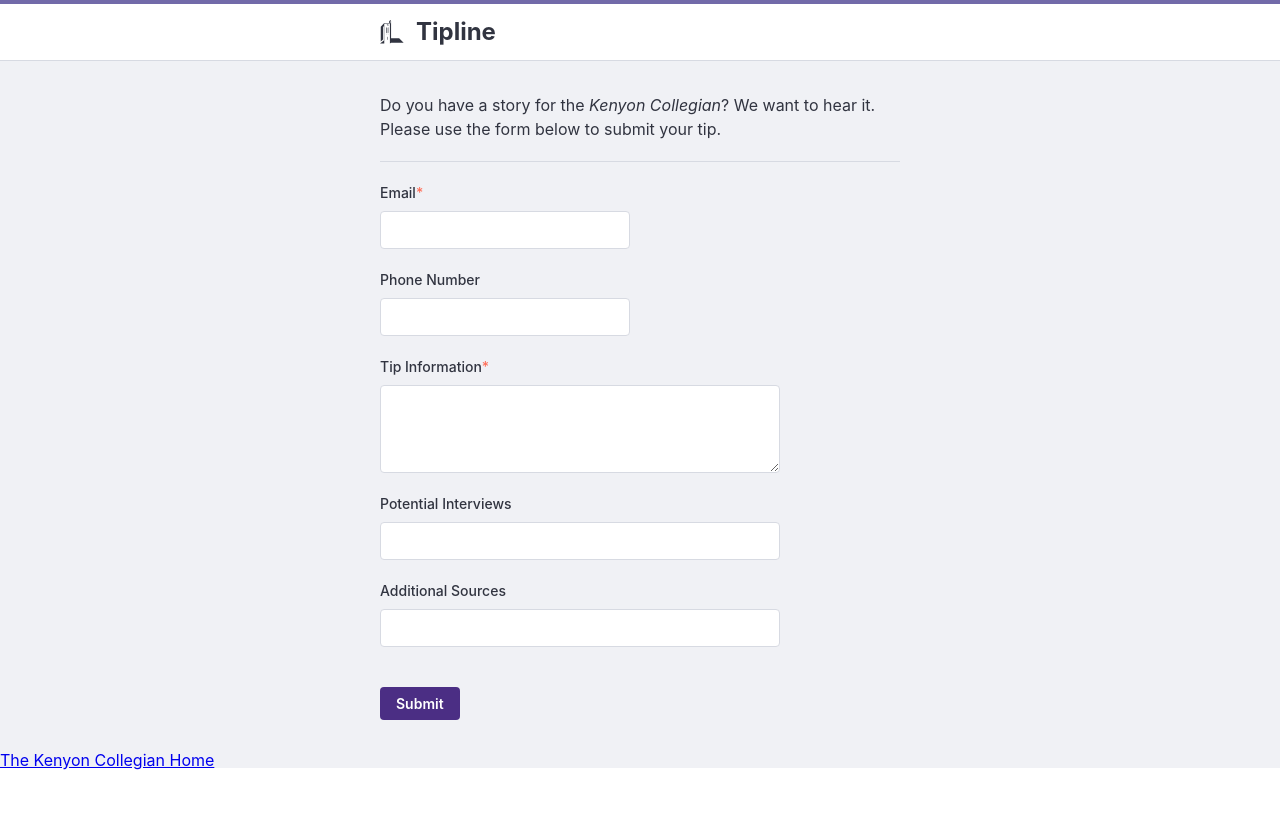
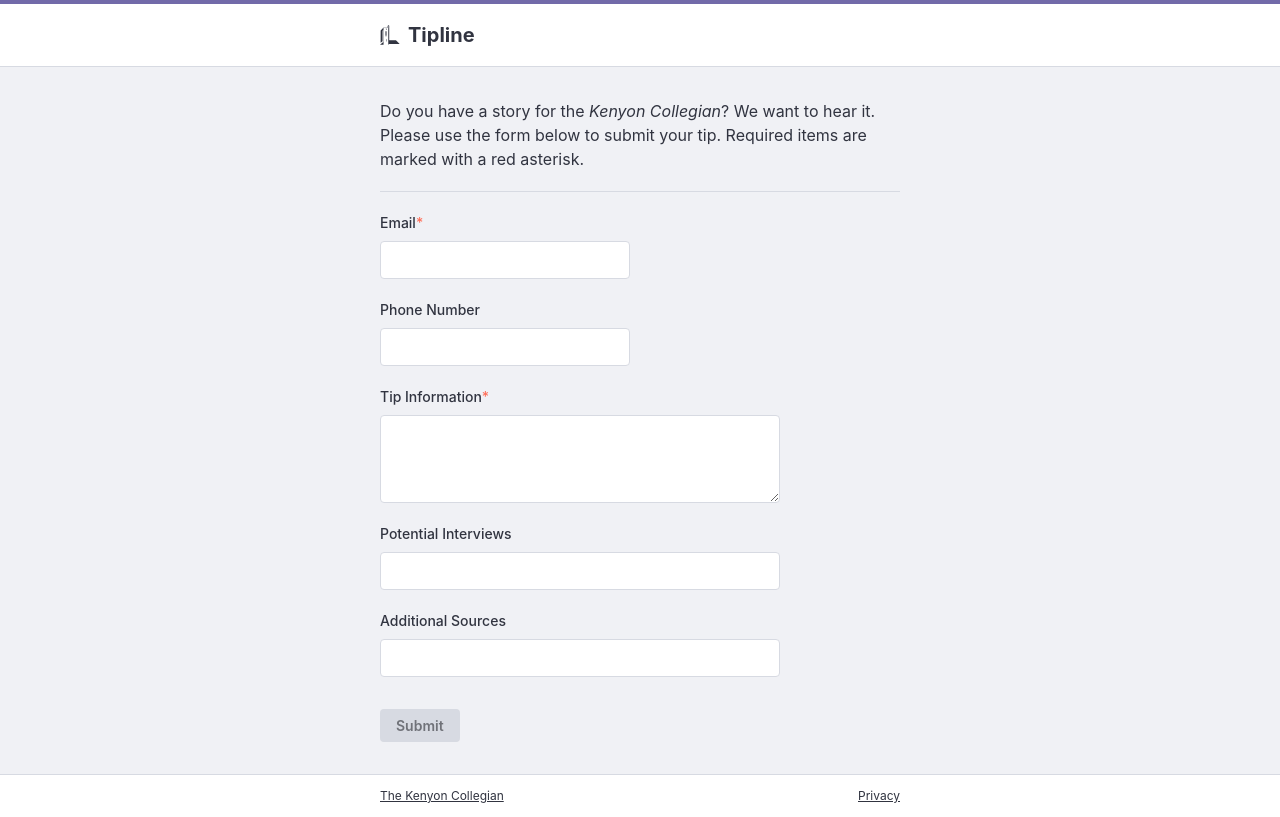
Before and after one commit to CMessinides/kenyon-collegian-tipline, a React (Create React App) app: page / in a window 1280 px wide. Built offline with nearby package versions, Linux system fonts and the light colour scheme.

Commit message:
Finish up static layout + styles

```diff
--- a/src/App.css
+++ b/src/App.css
@@ -1,9 +1,55 @@
 .app {
-  background-color: rgba(240, 241, 245, 1);
+  background-color: #f0f1f5;
   min-height: 100%;
+  line-height: 1.5;
 }
 
-.app--embedded {
-  padding-top: 61px;
-  padding-top: calc(3.5rem + 5px);
+.app__body {
+  margin: 0 auto;
+  max-width: 560px;
+  padding: 2rem 20px;
 }
+
+.app__intro {
+  padding-bottom: 1.25rem;
+  border-bottom: 1px #D7DAE2 solid;
+  margin-bottom: 1.25rem;
+}
+
+.app__intro em {
+  font-style: italic;
+}
+
+.app__footer {
+  padding: 0.75rem 0;
+  font-size: 0.75rem;
+  background-color: #FFF;
+  border-top: 1px #D7DAE2 solid;
+}
+
+.app__nav {
+  max-width: 560px;
+  padding: 0 20px;
+  margin: 0 auto;
+}
+
+.app__nav-list {
+  display: flex;
+}
+
+.app__nav-item--primary {
+  margin-right: auto;
+}
+
+.app__nav-link {
+  color: inherit;
+}
+
+.app__nav-item + .app__nav-item {
+  padding-left: 8px;
+}
+
+/* Embedded styles */
+.is-embedded .app {
+  padding-top: 57px;
+}
--- a/src/App.js
+++ b/src/App.js
@@ -12,25 +12,49 @@
   }
 
   componentDidMount() {
+    const embedded = window.parent !== window.top;
     this.setState({
-      embedded: window.parent !== window.top
+      embedded
     });
+    if (embedded) document.querySelector("html").classList.add("is-embedded");
   }
 
   render() {
     return (
-      <main className={this.state.embedded ? "app app--embedded" : "app"}>
-        <Header
-          embedded={this.state.embedded}
-        />
-        <Form
-          embedded={this.state.embedded}
-        />
-        <footer className="app__footer">
-          <a href="https://kenyoncollegian.com" className="app__footer-link">
-            The Kenyon Collegian Home
-          </a>
-        </footer>
+      <main className="app">
+        <Header embedded={this.state.embedded} />
+        <div className="app__body">
+          <p className="app__intro">
+            Do you have a story for the <em>Kenyon Collegian</em>? We want to
+            hear it. Please use the form below to submit your tip. Required
+            items are marked with a red asterisk.
+          </p>
+          <Form embedded={this.state.embedded} />
+        </div>
+        {this.state.embedded || (
+          <footer className="app__footer">
+            <nav className="app__nav">
+              <ul className="app__nav-list">
+                <li className="app__nav-item app__nav-item--primary">
+                  <a
+                    href="https://kenyoncollegian.com"
+                    className="app__nav-link"
+                  >
+                    The Kenyon Collegian
+                  </a>
+                </li>
+                <li className="app__nav-item">
+                  <a
+                    href="https://kenyoncollegian.com/privacy/"
+                    className="app__nav-link"
+                  >
+                    Privacy
+                  </a>
+                </li>
+              </ul>
+            </nav>
+          </footer>
+        )}
       </main>
     );
   }
--- a/src/Form.css
+++ b/src/Form.css
@@ -1,26 +1,6 @@
-.form {
-  line-height: 1.5;
-  margin: 2rem auto;
-  max-width: 560px;
-  padding: 0 1.25rem;
-}
-
-.form__intro {
-  padding-bottom: 1.25rem;
-}
-
-.form__intro em {
-  font-style: italic;
-}
-
-.form__body {
-  border-top: 1px #D7DAE2 solid;
-  padding: 1.25rem 0;
-}
-
 .form__footer {
   display: flex;
-  padding-top: 1.25rem;
+  padding-top: 2rem;
 }
 
 .form__submit-btn {
@@ -35,3 +15,14 @@
   font-weight: 600;
   padding: 0.5rem 1rem;
 }
+
+.form__submit-btn:hover,
+.form__submit-btn:focus {
+  background-color: #613fa6;
+}
+
+.form__submit-btn:disabled {
+  color: #707279;
+  background-color:#D7DAE2;
+  cursor: not-allowed;
+}
--- a/src/Form.js
+++ b/src/Form.js
@@ -4,12 +4,7 @@
 
 const Form = ({ embedded, onSubmit }) => {
   return (
-    <div className="form">
-      <p className="form__intro">
-        Do you have a story for the <em>Kenyon Collegian</em>? We want to hear
-        it. Please use the form below to submit your tip.
-      </p>
-      <form onSubmit={onSubmit} className="form__body">
+    <form onSubmit={onSubmit} className="form">
       <Field label="Email" name="email" required={true} type="email" />
       <Field label="Phone Number" name="phone" type="tel" />
       <Field
@@ -20,11 +15,12 @@
       />
       <Field label="Potential Interviews" name="potential-interviews" />
       <Field label="Additional Sources" name="additional-sources" />
+      <div className="form__footer">
+        <button className="form__submit-btn" type="submit" disabled>
+          Submit
+        </button>
+      </div>
     </form>
-      <div className='form__footer'>
-        <button className='form__submit-btn' type='submit' disabled>Submit</button>
-      </div>
-    </div>
   );
 };
 
--- a/src/Header.css
+++ b/src/Header.css
@@ -2,12 +2,11 @@
   background-color: #fff;
   border-top: 4px #726aa9 solid;
   border-bottom: 1px #D7DAE2 solid;
-  /* background-color: #4b2e84; */
   font-size: 0;
 }
 
 .header__container {
-  padding: 1rem 1.25rem;
+  padding: 16px 20px;
   display: flex;
   align-items: center;
   max-width: 560px;
@@ -16,34 +15,48 @@
 
 .header__link {
   color: inherit;
+  border-radius: 3px;
+  line-height: 1;
+  margin: -4px 0;
   padding: 4px;
-  margin: -4px 0;
+  text-decoration: none;
 }
 
 .header__link--home {
   margin-left: -4px;
-  margin-right: 8px;
+  margin-right: 4px;
 }
 
 .header__link--popout {
+  box-shadow: 0 0 0 1px #D7DAE2;
   margin-left: auto;
   margin-right: -4px;
 }
 
+.header__icon--popout,
+.header__link-text {
+  vertical-align: middle;
+}
+
+.header__link-text {
+  display: inline-block;
+  font-size: 12px;
+  margin-left: 4px;
+}
+
 .header__logo {
   display: block;
-  height: 24px;
-  max-width: 100%;
-  width: auto;
+  height: 20px;
+  width: 20px;
 }
 
 .header__title {
-  font-size: 1.5rem;
+  font-size: 20px;
   font-weight: 700;
 }
 
 /* Embedded styles */
-.app--embedded .header {
+.is-embedded .header {
   position: fixed;
   z-index: 2;
   top: 0;
--- a/src/Header.js
+++ b/src/Header.js
@@ -32,8 +32,9 @@
             <PopoutIcon
               className="header__icon header__icon--popout"
               aria-hidden="true"
-              size={20}
+              size={12}
             />
+            <span className="header__link-text">New window</span>
           </a>
         )}
       </div>
```
Lines whose indentation alone changed are shown as unchanged.
